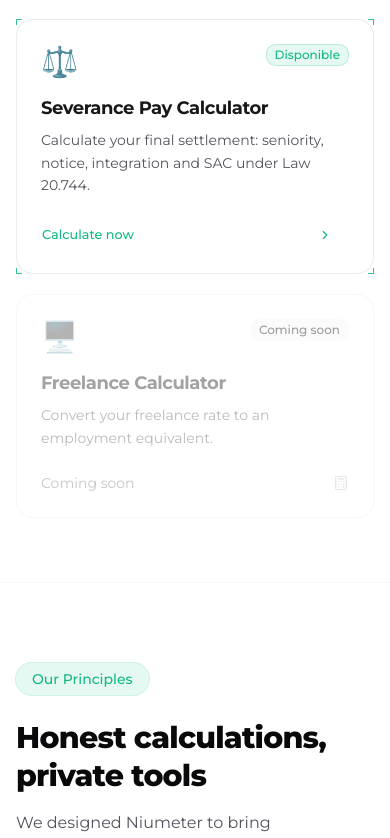
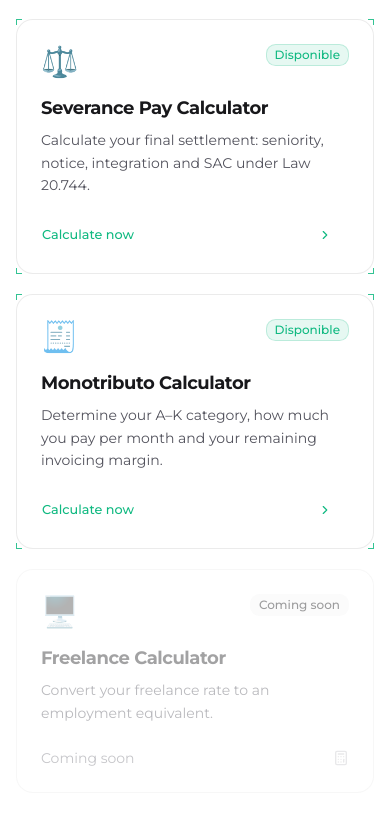
Before and after one commit to ferchoitu/niumeter.com, a Next.js app: page /en in a window 390 px wide. Shown: the part 1741-2579 px from the top of the page. Built offline with nearby package versions, Linux system fonts and the light colour scheme; no server answers.

Commit message:
feat: Monotributo visible en home, nav y footer
- Homepage: agrega card de Monotributo Argentina con badge Disponible
  grid cambia a 3 cols en lg para acomodar 5 cards
- Header: agrega enlace en dropdown desktop y drawer mobile
- Footer: agrega enlace en columna de calculadoras

```diff
--- a/src/app/[locale]/page.tsx
+++ b/src/app/[locale]/page.tsx
@@ -71,6 +71,18 @@ export default async function HomePage({ params }: HomePageProps) {
       description: t("cards.indemnizacion.descripcion"),
       cta: t("cards.indemnizacion.cta"),
       href: `/${locale}/calculadora-indemnizacion/argentina`,
+      available: true,
+      badge: "Disponible",
+    },
+    {
+      id: "monotributo",
+      emoji: "🧾",
+      title: locale === "es" ? "Calculadora de Monotributo" : "Monotributo Calculator",
+      description: locale === "es"
+        ? "Determiná tu categoría A–K, cuánto pagás por mes y cuánto margen de facturación te queda."
+        : "Determine your A–K category, how much you pay per month and your remaining invoicing margin.",
+      cta: locale === "es" ? "Calcular ahora" : "Calculate now",
+      href: `/${locale}/calculadora-monotributo/argentina`,
       available: true,
       badge: "Disponible",
     },
@@ -238,7 +250,7 @@ export default async function HomePage({ params }: HomePageProps) {
           </p>
         </div>
 
-        <div className="grid grid-cols-1 sm:grid-cols-2 lg:grid-cols-4 gap-5">
+        <div className="grid grid-cols-1 sm:grid-cols-2 lg:grid-cols-3 gap-5">
           {calculadoras.map((calc) => (
             <div
               key={calc.id}
--- a/src/components/layout/Footer.tsx
+++ b/src/components/layout/Footer.tsx
@@ -15,7 +15,9 @@ export default function Footer({ locale }: FooterProps) {
     { label: t("sueldoNeto") + " — Argentina", href: `/${locale}/calculadora-sueldo/argentina`, active: true },
     { label: t("aguinaldo") + " — Argentina", href: `/${locale}/calculadora-aguinaldo/argentina`, active: true },
     { label: t("indemnizacion") + " — Argentina", href: `/${locale}/calculadora-indemnizacion/argentina`, active: true },
+    { label: t("monotributo") + " — Argentina", href: `/${locale}/calculadora-monotributo/argentina`, active: true },
   ];
+
 
   return (
     <footer className="border-t border-border/40 bg-zinc-50" aria-label="Pie de página">
--- a/src/components/layout/Header.tsx
+++ b/src/components/layout/Header.tsx
@@ -39,7 +39,13 @@ export default function Header({ locale }: HeaderProps) {
       href: `/${locale}/calculadora-indemnizacion/argentina`,
       disabled: false,
     },
+    {
+      label: `${t("argentina")} — ${t("monotributo")}`,
+      href: `/${locale}/calculadora-monotributo/argentina`,
+      disabled: false,
+    },
   ];
+
 
   return (
     <>
```
